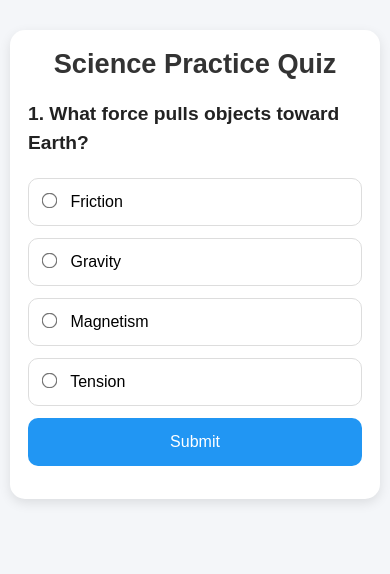
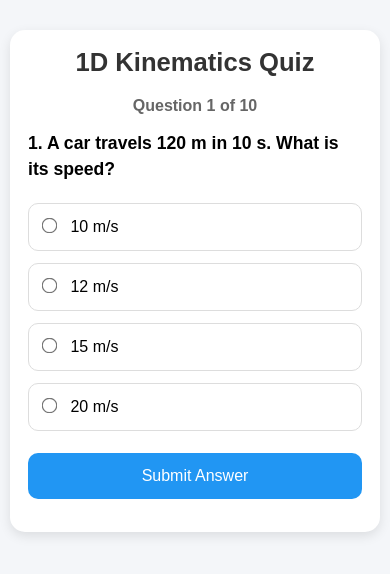
Before and after one commit to ddanmm/physicsquiz, a plain HTML site: page index.html in a window 390 px wide. Drawn offline with Linux system fonts and the light colour scheme.

Commit message:
Add files via upload

```diff
--- a/index.html
+++ b/index.html
@@ -3,7 +3,7 @@
 <head>
 <meta charset="UTF-8">
 <meta name="viewport" content="width=device-width, initial-scale=1.0">
-<title>Science Practice Quiz</title>
+<title>1D Kinematics Quiz</title>
 
 <style>
 *{
@@ -24,7 +24,7 @@ body{
 
 #quizBox{
     width:100%;
-    max-width:700px;
+    max-width:800px;
     background:#fff;
     border-radius:15px;
     padding:25px;
@@ -37,11 +37,17 @@ h1{
     color:#333;
 }
 
+#progress{
+    text-align:center;
+    margin-bottom:15px;
+    color:#666;
+    font-weight:bold;
+}
+
 #question{
-    font-size:1.4rem;
+    font-size:1.3rem;
     margin-bottom:20px;
     line-height:1.5;
-    color:#222;
 }
 
 .choice{
@@ -52,11 +58,10 @@ h1{
     border-radius:10px;
     cursor:pointer;
     transition:0.2s;
-    font-size:1rem;
 }
 
 .choice:hover{
-    background:#f8f9fa;
+    background:#f7f9fc;
     border-color:#2196F3;
 }
 
@@ -72,7 +77,7 @@ button{
     border-radius:10px;
     font-size:1rem;
     cursor:pointer;
-    transition:0.2s;
+    margin-top:10px;
 }
 
 #submitBtn{
@@ -80,30 +85,19 @@ button{
     color:white;
 }
 
-#submitBtn:hover{
-    background:#1976D2;
-}
-
 #nextBtn{
     background:#4CAF50;
     color:white;
-    margin-top:12px;
-}
-
-#nextBtn:hover{
-    background:#388E3C;
 }
 
 .correct{
     color:green;
     font-weight:bold;
-    margin-top:15px;
 }
 
 .wrong{
     color:red;
     font-weight:bold;
-    margin-top:15px;
 }
 
 .explanation{
@@ -128,9 +122,9 @@ button{
 
 .result p{
     font-size:1.2rem;
+    margin-bottom:10px;
 }
 
-/* Mobile Optimization */
 @media (max-width:600px){
 
     body{
@@ -144,21 +138,15 @@ button{
     }
 
     h1{
-        font-size:1.7rem;
+        font-size:1.6rem;
     }
 
     #question{
-        font-size:1.2rem;
+        font-size:1.1rem;
     }
 
     .choice{
-        font-size:1rem;
         padding:14px;
-    }
-
-    button{
-        font-size:1rem;
-        padding:15px;
     }
 }
 </style>
@@ -168,13 +156,15 @@ button{
 
 <div id="quizBox">
 
-    <h1>Science Practice Quiz</h1>
+    <h1>1D Kinematics Quiz</h1>
+
+    <div id="progress"></div>
 
     <h2 id="question"></h2>
 
     <div id="choices"></div>
 
-    <button id="submitBtn">Submit</button>
+    <button id="submitBtn">Submit Answer</button>
 
     <div id="feedback"></div>
 
@@ -187,38 +177,73 @@ button{
 const quiz = [
 
 {
-question:"1. What force pulls objects toward Earth?",
-choices:["Friction","Gravity","Magnetism","Tension"],
+question:"1. A car travels 120 m in 10 s. What is its speed?",
+choices:["10 m/s","12 m/s","15 m/s","20 m/s"],
 answer:1,
-explanation:"Gravity is the force that attracts objects toward Earth."
+explanation:"Speed = Distance ÷ Time = 120 ÷ 10 = 12 m/s."
 },
 
 {
-question:"2. Which planet is known as the Red Planet?",
-choices:["Venus","Jupiter","Mars","Mercury"],
-answer:2,
-explanation:"Mars appears reddish because of iron oxide on its surface."
+question:"2. A runner covers 200 m in 25 s. What is the runner's average speed?",
+choices:["5 m/s","8 m/s","10 m/s","12.5 m/s"],
+answer:1,
+explanation:"Speed = 200 ÷ 25 = 8 m/s."
 },
 
 {
-question:"3. What is the boiling point of water at sea level?",
-choices:["50°C","75°C","100°C","150°C"],
+question:"3. A bicycle moves at 6 m/s for 15 s. How far does it travel?",
+choices:["60 m","75 m","90 m","120 m"],
 answer:2,
-explanation:"Water boils at 100°C under normal atmospheric pressure."
+explanation:"Distance = Speed × Time = 6 × 15 = 90 m."
 },
 
 {
-question:"4. Which part of the plant makes food?",
-choices:["Root","Stem","Leaf","Flower"],
+question:"4. A bus travels 180 km in 3 hours. What is its average speed?",
+choices:["40 km/h","50 km/h","60 km/h","90 km/h"],
 answer:2,
-explanation:"Leaves perform photosynthesis to make food."
+explanation:"Speed = 180 ÷ 3 = 60 km/h."
 },
 
 {
-question:"5. What is the center of our solar system?",
-choices:["Earth","Moon","Sun","Mars"],
+question:"5. A train increases its velocity from 10 m/s to 30 m/s in 5 s. What is its acceleration?",
+choices:["2 m/s²","4 m/s²","5 m/s²","6 m/s²"],
+answer:1,
+explanation:"Acceleration = (30 − 10) ÷ 5 = 4 m/s²."
+},
+
+{
+question:"6. A motorcycle accelerates from 5 m/s to 20 m/s in 3 s. What is its acceleration?",
+choices:["3 m/s²","4 m/s²","5 m/s²","6 m/s²"],
 answer:2,
-explanation:"The Sun is at the center of the solar system."
+explanation:"Acceleration = (20 − 5) ÷ 3 = 5 m/s²."
+},
+
+{
+question:"7. A car moving at 25 m/s slows down to 10 m/s in 5 s. What is its acceleration?",
+choices:["-1 m/s²","-2 m/s²","-3 m/s²","-4 m/s²"],
+answer:2,
+explanation:"Acceleration = (10 − 25) ÷ 5 = -3 m/s²."
+},
+
+{
+question:"8. A runner starts from rest and accelerates at 2 m/s² for 4 s. What is the final velocity?",
+choices:["4 m/s","6 m/s","8 m/s","10 m/s"],
+answer:2,
+explanation:"Final velocity = 0 + (2 × 4) = 8 m/s."
+},
+
+{
+question:"9. An object moves with a constant speed of 15 m/s for 20 s. How far does it travel?",
+choices:["150 m","200 m","250 m","300 m"],
+answer:3,
+explanation:"Distance = 15 × 20 = 300 m."
+},
+
+{
+question:"10. A vehicle accelerates from 12 m/s to 24 m/s in 6 s. What is its acceleration?",
+choices:["1 m/s²","2 m/s²","3 m/s²","4 m/s²"],
+answer:1,
+explanation:"Acceleration = (24 − 12) ÷ 6 = 2 m/s²."
 }
 
 ];
@@ -230,6 +255,9 @@ function loadQuestion(){
 
     document.getElementById("feedback").innerHTML = "";
     document.getElementById("nextBtn").style.display = "none";
+
+    document.getElementById("progress").textContent =
+    `Question ${current + 1} of ${quiz.length}`;
 
     const q = quiz[current];
 
@@ -253,7 +281,8 @@ loadQuestion();
 
 document.getElementById("submitBtn").addEventListener("click",function(){
 
-    const selected = document.querySelector('input[name="answer"]:checked');
+    const selected =
+    document.querySelector('input[name="answer"]:checked');
 
     if(!selected){
         alert("Please select an answer.");
@@ -262,6 +291,10 @@ document.getElementById("submitBtn").addEventListener("click",function(){
 
     const answer = Number(selected.value);
     const q = quiz[current];
+
+    document.querySelectorAll('input[name="answer"]').forEach(r=>{
+        r.disabled = true;
+    });
 
     if(answer === q.answer){
 
@@ -273,19 +306,19 @@ document.getElementById("submitBtn").addEventListener("click",function(){
         <div class="explanation">${q.explanation}</div>
         `;
 
-        document.getElementById("nextBtn").style.display = "block";
-
-        document.querySelectorAll('input[name="answer"]').forEach(r=>{
-            r.disabled = true;
-        });
-
     }else{
 
         document.getElementById("feedback").innerHTML =
-        `<p class="wrong">✘ Incorrect. Try Again.</p>`;
-
+        `
+        <p class="wrong">✘ Incorrect</p>
+        <div class="explanation">
+        Correct Answer: <strong>${q.choices[q.answer]}</strong><br><br>
+        ${q.explanation}
+        </div>
+        `;
     }
 
+    document.getElementById("nextBtn").style.display = "block";
 });
 
 document.getElementById("nextBtn").addEventListener("click",function(){
@@ -298,16 +331,17 @@ document.getElementById("nextBtn").addEventListener("click",function(){
 
     }else{
 
+        let percent = Math.round((score / quiz.length) * 100);
+
         document.getElementById("quizBox").innerHTML = `
         <div class="result">
             <h2>🎉 Quiz Complete!</h2>
             <p>Your Score:</p>
             <p><strong>${score}/${quiz.length}</strong></p>
+            <p>${percent}%</p>
         </div>
         `;
-
     }
-
 });
 
 </script>
```
